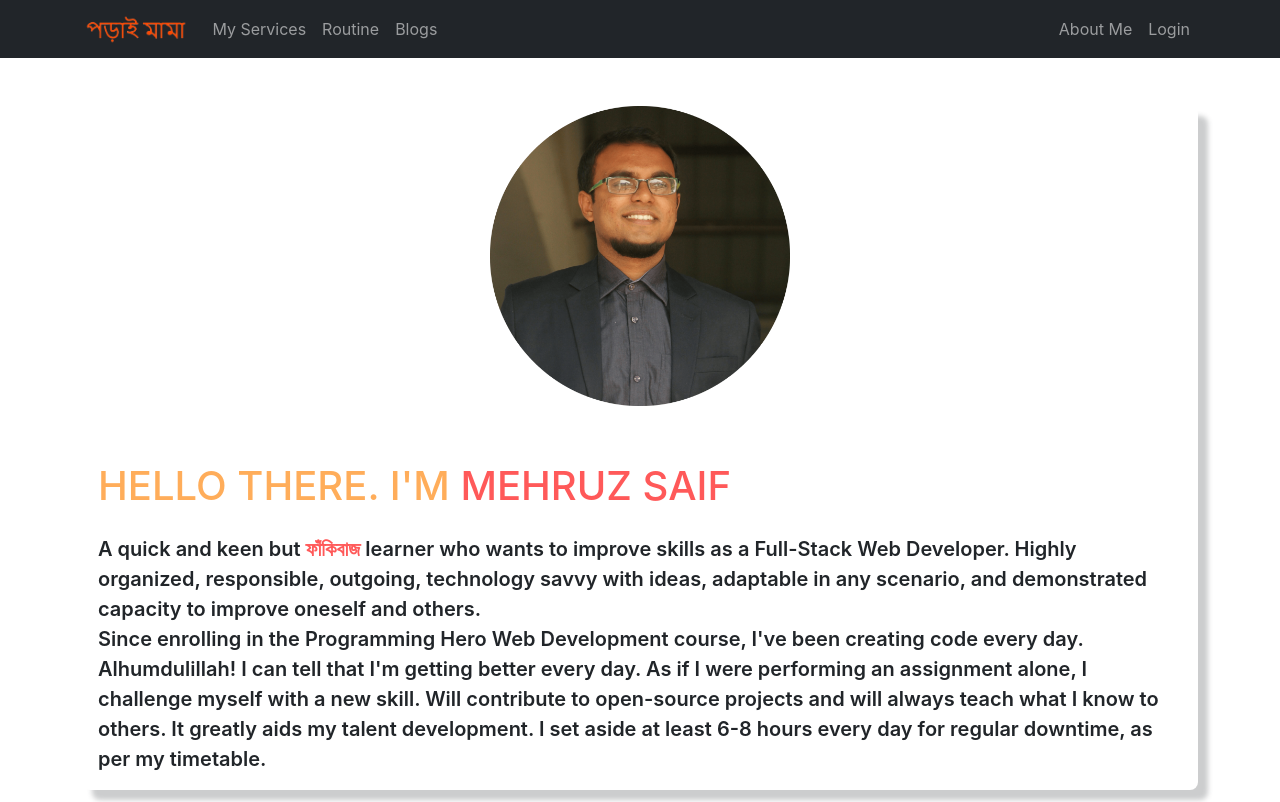
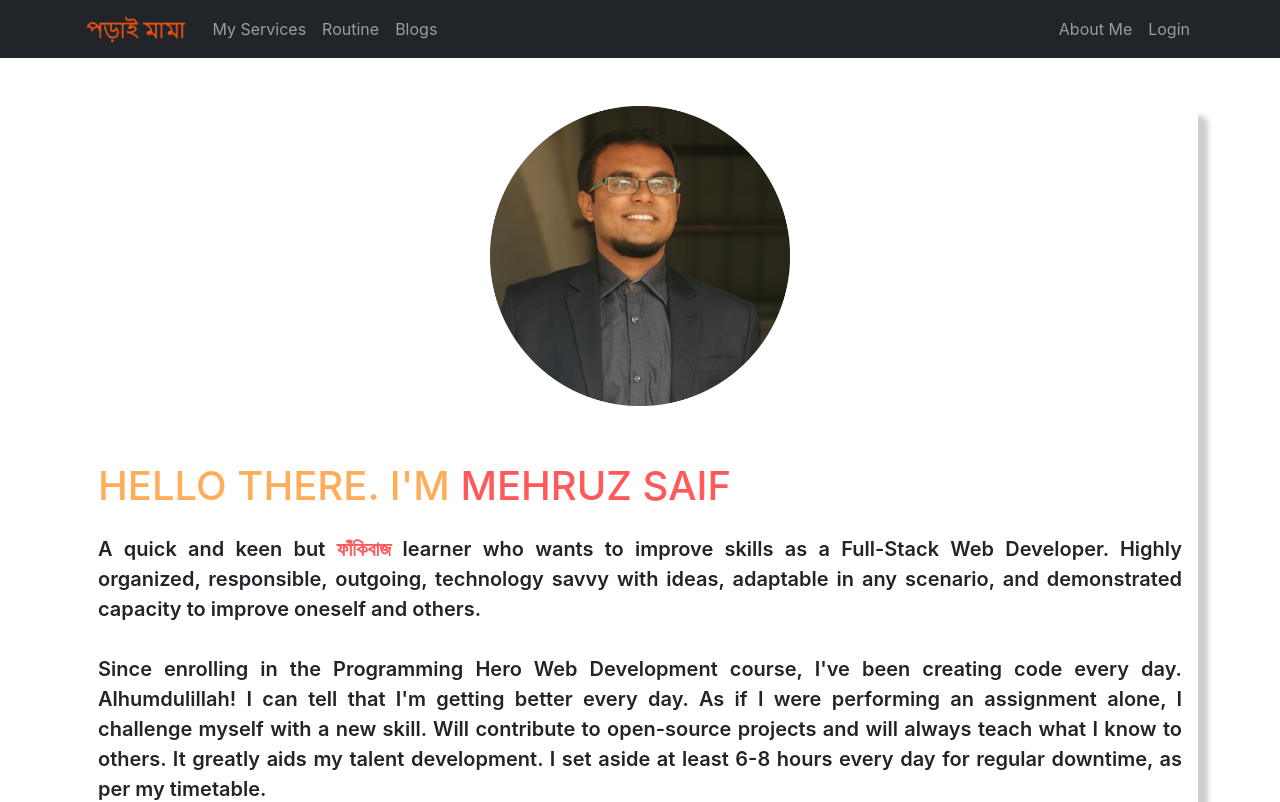
Before and after one commit to MehruzSaif/porai-mama-react-app, a React (Create React App) app: page /about in a window 1280 px wide. Shown: the top 802 px of the page. Built offline with nearby package versions, Linux system fonts and the light colour scheme; no server answers; the HTML template or start-up script is replaced by a standard one.

Commit message:
about page changed

```diff
--- a/src/Pages/About/About.css
+++ b/src/Pages/About/About.css
@@ -25,3 +25,7 @@
 .fakibaj {
     color: #FF5959;
 }
+
+.about-text {
+    text-align: justify;
+}
--- a/src/Pages/About/About.js
+++ b/src/Pages/About/About.js
@@ -10,8 +10,8 @@ const About = () => {
                 <Card.Img className='about-img' variant="top" src={ownpic} />
                 <Card.Body>
                     <Card.Title className='mb-4 blog-title'>HELLO THERE. I'M <span className='about-name'>MEHRUZ SAIF</span></Card.Title>
-                    <Card.Text>
-                        A quick and keen but <span className='fakibaj'>ফাঁকিবাজ</span> learner who wants to improve skills as a Full-Stack Web Developer. Highly organized, responsible, outgoing, technology savvy with ideas, adaptable in any scenario, and demonstrated capacity to improve oneself and others. <br />
+                    <Card.Text className='about-text'>
+                        A quick and keen but <span className='fakibaj'>ফাঁকিবাজ</span> learner who wants to improve skills as a Full-Stack Web Developer. Highly organized, responsible, outgoing, technology savvy with ideas, adaptable in any scenario, and demonstrated capacity to improve oneself and others. <br /><br />
                         Since enrolling in the Programming Hero Web Development course, I've been creating code every day. Alhumdulillah! I can tell that I'm getting better every day. As if I were performing an assignment alone, I challenge myself with a new skill. Will contribute to open-source projects and will always teach what I know to others. It greatly aids my talent development. I set aside at least 6-8 hours every day for regular downtime, as per my timetable.
                     </Card.Text>
                 </Card.Body>
```
